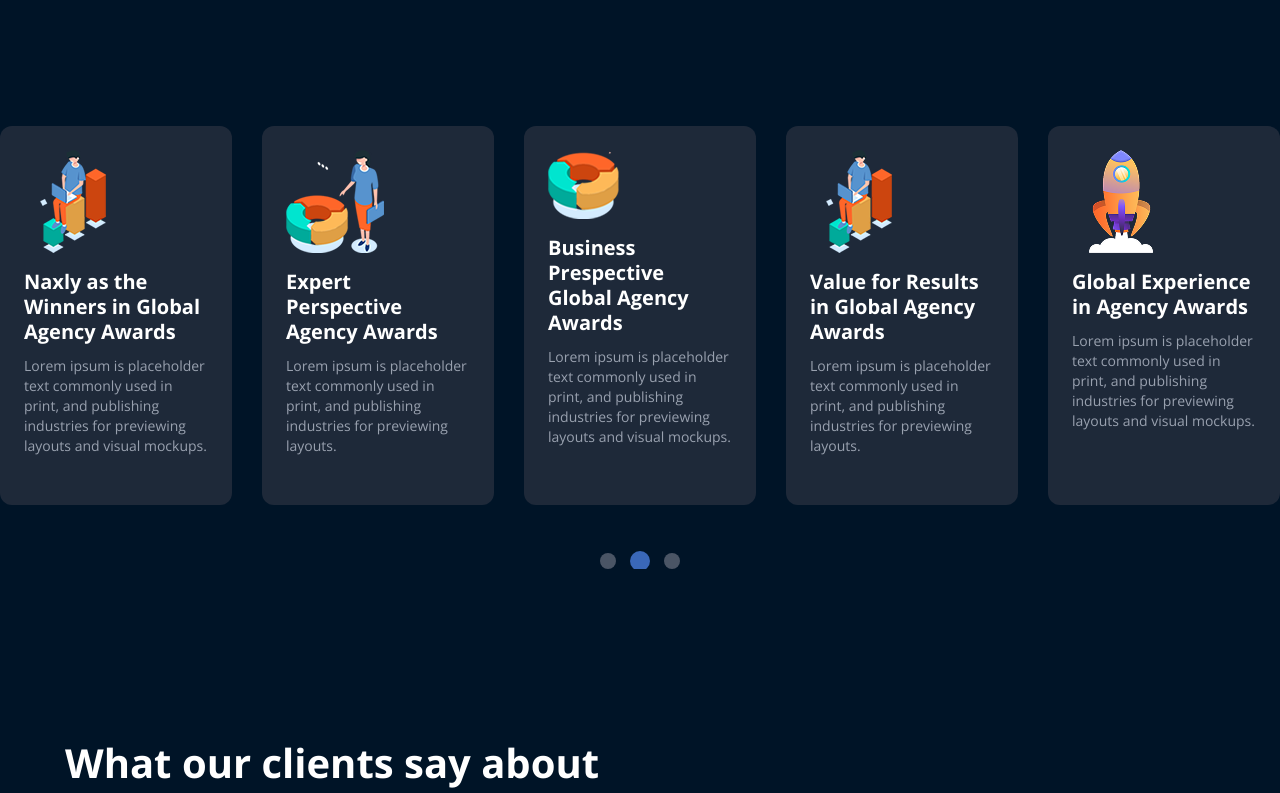
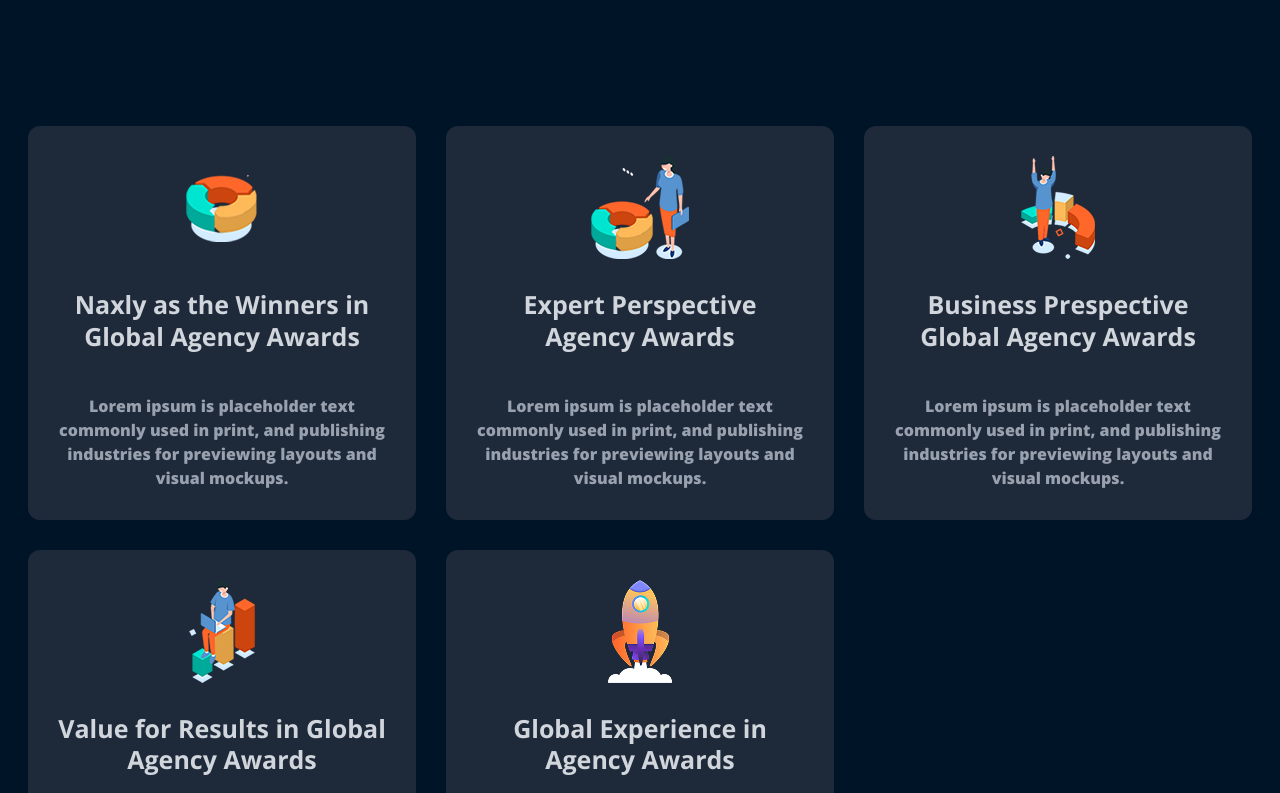
Before and after one commit to AlexanderBezugliy/Artificial-intelligence-Syber-security, a React (Vite) app: page / in a window 1280 px wide. Shown: the part 1300-2093 px from the top of the page. Built offline with nearby package versions, Linux system fonts and the light colour scheme.

Commit message:
change Slider v2

```diff
--- a/src/assets/index.js
+++ b/src/assets/index.js
@@ -12,27 +12,27 @@
 export const sliderData = [
     {
         id: 1,
-        img: "/img/ai-section/icon1.png",
+        img: "/img/ai-section/icon2.png",
         title: "Naxly as the Winners in Global Agency Awards",
         text: "Lorem ipsum is placeholder text commonly used in print, and publishing industries for previewing layouts and visual mockups."
     },
     {
         id: 2,
-        img: "/img/ai-section/icon2.png",
+        img: "/img/ai-section/icon1.png",
         title: "Expert Perspective Agency Awards",
-        text: "Lorem ipsum is placeholder text commonly used in print, and publishing industries for previewing layouts."
+        text: "Lorem ipsum is placeholder text commonly used in print, and publishing industries for previewing layouts and visual mockups."
     },
     {
         id: 3,
-        img: "/img/ai-section/icon3.png",
+        img: "/img/ai-section/icon4.png",
         title: "Business Prespective Global Agency Awards",
         text: "Lorem ipsum is placeholder text commonly used in print, and publishing industries for previewing layouts and visual mockups."
     },
     {
         id: 4,
-        img: "/img/ai-section/icon4.png",
+        img: "/img/ai-section/icon3.png",
         title: "Value for Results in Global Agency Awards",
-        text: "Lorem ipsum is placeholder text commonly used in print, and publishing industries for previewing layouts."
+        text: "Lorem ipsum is placeholder text commonly used in print, and publishing industries for previewing layouts and visual mockups."
     },
 
     {
@@ -44,7 +44,7 @@
 
     {
         id: 6,
-        img: "/img/ai-section/icon4.png",
+        img: "/img/ai-section/icon1.png",
         title: "Naxly as the Winners in Global Agency Awards",
         text: "Lorem ipsum is placeholder text commonly used in print, and publishing industries for previewing layouts and visual mockups."
     },
@@ -52,11 +52,11 @@
         id: 7,
         img: "/img/ai-section/icon2.png",
         title: "Expert Perspective Agency Awards",
-        text: "Lorem ipsum is placeholder text commonly used in print, and publishing industries for previewing layouts."
+        text: "Lorem ipsum is placeholder text commonly used in print, and publishing industries for previewing layouts and visual mockups."
     },
     {
         id: 8,
-        img: "/img/ai-section/icon1.png",
+        img: "/img/ai-section/icon3.png",
         title: "Business Prespective Global Agency Awards",
         text: "Lorem ipsum is placeholder text commonly used in print, and publishing industries for previewing layouts and visual mockups."
     },
@@ -64,7 +64,7 @@
         id: 9,
         img: "/img/ai-section/icon4.png",
         title: "Value for Results in Global Agency Awards",
-        text: "Lorem ipsum is placeholder text commonly used in print, and publishing industries for previewing layouts."
+        text: "Lorem ipsum is placeholder text commonly used in print, and publishing industries for previewing layouts and visual mockups."
     },
     {
         id: 10,
@@ -75,7 +75,7 @@
 
     {
         id: 11,
-        img: "/img/ai-section/icon5.png",
+        img: "/img/ai-section/icon4.png",
         title: "Global Experience in Agency Awards",
         text: "Lorem ipsum is placeholder text commonly used in print, and publishing industries for previewing layouts and visual mockups."
     },
@@ -89,7 +89,7 @@
         id: 13,
         img: "/img/ai-section/icon2.png",
         title: "Expert Perspective Agency Awards",
-        text: "Lorem ipsum is placeholder text commonly used in print, and publishing industries for previewing layouts."
+        text: "Lorem ipsum is placeholder text commonly used in print, and publishing industries for previewing layouts and visual mockups."
     },
     {
         id: 14,
@@ -99,8 +99,8 @@
     },
     {
         id: 15,
-        img: "/img/ai-section/icon4.png",
+        img: "/img/ai-section/icon5.png",
         title: "Value for Results in Global Agency Awards",
-        text: "Lorem ipsum is placeholder text commonly used in print, and publishing industries for previewing layouts."
+        text: "Lorem ipsum is placeholder text commonly used in print, and publishing industries for previewing layouts and visual mockups."
     },
 ];
--- a/src/components/SliderSection.jsx
+++ b/src/components/SliderSection.jsx
@@ -1,5 +1,8 @@
 import React, { useState } from 'react'
 import { sliderData } from '../assets';
+
+
+
 
 const SliderSection = () => {
     const [activePage, setActivePage] = useState(1); //активные 5 слайдов
@@ -31,6 +34,7 @@
 
     const pages = [0, 1, 2];
 
+
     return (
         <section className='w-full bg-[#001427] overflow-hidden'>
             <div
@@ -46,13 +50,15 @@
                     const currentCards = sliderData.slice(pageIndex * 5, (pageIndex + 1) * 5);
 
                     return (
-                        <div key={pageIndex} className='min-w-full grid grid-cols-5 gap-[30px] select-none'>
+                        <div key={pageIndex} className='min-w-full grid grid-cols-2 md:grid-cols-3 hero-xxl:grid-cols-5 gap-2 sm:gap-[30px] px-7 hero-xxl:px-0 select-none'>
                             {currentCards.map((card) => (
-                                <div key={card.id} className='bg-gray-800 rounded-xl p-6 flex flex-col items-start h-full'>
+                                <div key={card.id} className='bg-gray-800 text-gray-400 text-center rounded-xl p-3 sm:p-[30px] flex flex-col items-center gap-3 sm:gap-[30px] h-full'>
                                     {/* pointer-events-none, чтобы картинка не мешала тянуть */}
-                                    <img src={card.img} alt="icon" className='mb-4 pointer-events-none' />
-                                    <h2 className='text-white text-xl font-bold mb-3 leading-tight pointer-events-none'>{card.title}</h2>
-                                    <p className='text-gray-400 text-sm pointer-events-none'>{card.text}</p>
+                                    <div className='grow flex items-center'>
+                                        <img src={card.img} alt="icon" className='max-w-[30px] sm:max-w-[98px] pointer-events-none' />
+                                    </div>
+                                    <h2 className='font-semibold sm:font-bold text-[12px] sm:text-[16px] lg:text-[25px] text-gray-300 mb-3 leading-tight pointer-events-none'>{card.title}</h2>
+                                    <p className='hidden sm:block font-extrabold  text-[12px] lg:text-[16px] pointer-events-none'>{card.text}</p>
                                 </div>
                             ))}
                         </div>
@@ -60,8 +66,8 @@
                 })}
             </div>
 
-            {/* DOTS */}
-            <div className='flex justify-center gap-4 mt-12'>
+            {/* dots */}
+            <div className='flex justify-center gap-4 py-10'>
                 {pages.map((pageIndex) => (
                     <button
                         key={pageIndex}
```
